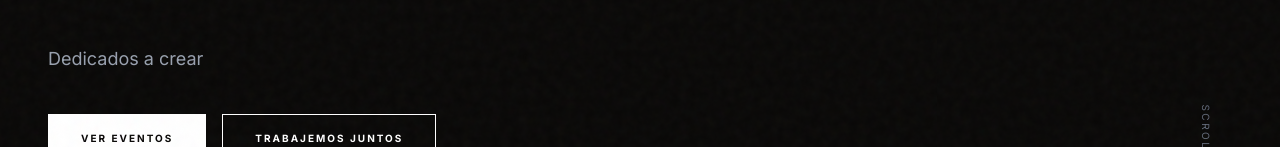
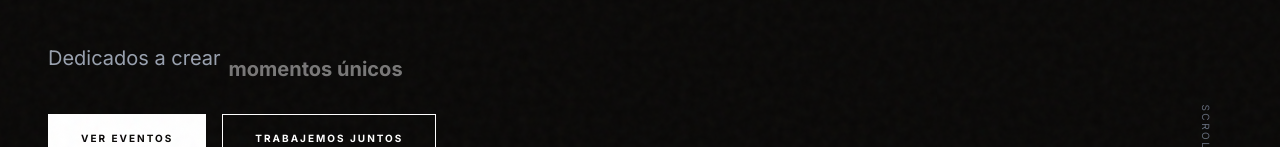
Before and after one commit to MateoRodriguezi/byhormiga, a Next.js app in the folder b_xtFvsBvx7dg-1774568830165/: page / in a window 1280 px wide. Shown: the part 541-688 px from the top of the page. Built offline with nearby package versions, Linux system fonts and the light colour scheme; no server answers.

Commit message:
fix: mejorar alineación y responsive del tagline rotativo
- Usar flexbox para mejor alineación
- Ancho mínimo adaptable al texto más largo
- Mejorar transiciones
- Aumentar tamaño de fuente

Co-Authored-By: Claude Sonnet 4.5 <noreply@anthropic.com>

```diff
--- a/b_xtFvsBvx7dg-1774568830165/components/sections/HeroSection.tsx
+++ b/b_xtFvsBvx7dg-1774568830165/components/sections/HeroSection.tsx
@@ -112,22 +112,24 @@ export function HeroSection() {
           initial={{ opacity: 0, y: 20 }}
           animate={{ opacity: 1, y: 0 }}
           transition={{ delay: 0.8, duration: 0.6 }}
-          className="mt-8 text-base lg:text-lg max-w-md leading-relaxed"
+          className="mt-8 text-base lg:text-xl max-w-2xl leading-relaxed"
         >
-          <span className="text-gray-400">Dedicados a crear </span>
-          <div className="inline-block relative h-7 w-56 overflow-hidden align-middle">
+          <div className="flex flex-wrap items-baseline gap-2">
+            <span className="text-gray-400">Dedicados a crear</span>
+            <div className="relative inline-block min-w-[280px]">
               <AnimatePresence mode="wait">
                 <motion.span
                   key={currentTextIndex}
-                initial={{ y: 30, opacity: 0 }}
+                  initial={{ y: 20, opacity: 0 }}
                   animate={{ y: 0, opacity: 1 }}
-                exit={{ y: -30, opacity: 0 }}
-                transition={{ duration: 0.5 }}
-                className="absolute left-0 text-white font-semibold"
+                  exit={{ y: -20, opacity: 0 }}
+                  transition={{ duration: 0.5, ease: [0.215, 0.61, 0.355, 1] }}
+                  className="block text-white font-bold"
                 >
                   {rotatingTexts[currentTextIndex]}
                 </motion.span>
               </AnimatePresence>
+            </div>
           </div>
         </motion.div>
 
```
Lines whose indentation alone changed are shown as unchanged.
